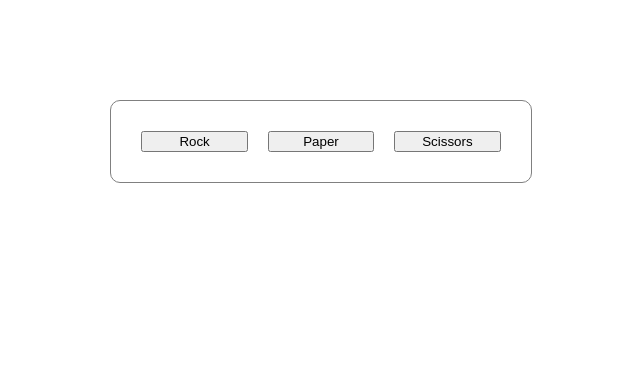
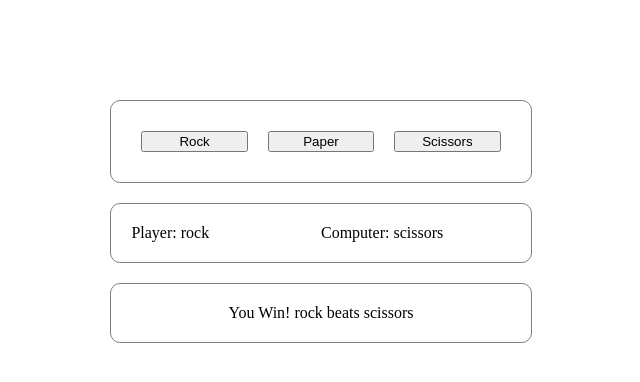
Before and after one commit to behnamgolds/odin-rock-paper-scissors, a plain HTML site: page index.html in a window 1280 px wide. Both pictures are taken after a click on the button "Rock". Shown: the whole page, without its empty margins (319-959 px from the left). Drawn offline with Linux system fonts and the light colour scheme.

Commit message:
Display choices
Add some elements to display the previous choices.

```diff
--- a/index.html
+++ b/index.html
@@ -12,6 +12,17 @@
       <button class="paper">Paper</button>
       <button class="scissors">Scissors</button>
     </div>
+    <div class="choices">
+      <div class="player-choice">
+        <label for="">Player:</label>
+        <span id="pchoice"></span>
+      </div>
+      <div class="computer-choice">
+        <label for="cchoice">Computer:</label>
+        <span id="cchoice"></span>
+      </div>
+    </div>
+    <div class="message">Press a button</div>
     <script src="index.js"></script>
   </body>
 </html>
--- a/index.js
+++ b/index.js
@@ -1,5 +1,4 @@
 const gameChoices = ["rock", "paper", "scissors"];
-const quitChoices = ["quit", "bye", "exit", "end"];
 
 function getComputerChoice() {
   return gameChoices[Math.floor(Math.random() * 3)];
@@ -20,18 +19,21 @@ function play(playerChoice, computerChoice) {
 }
 
 function game(e) {
+  let result = "";
+  let computerChoice = "";
   const playerChoice = e.target.classList.value;
   if (gameChoices.includes(playerChoice)) {
-    let computerChoice = getComputerChoice();
-    let result = play(playerChoice, computerChoice);
-    console.log(result);
-  } else if (quitChoices.includes(playerChoice)) {
-    console.log("You quit the game.");
-    continuePlaying = false;
-  } else {
-    console.log("Please select between 'rock', 'paper', 'scissors'");
+    computerChoice = getComputerChoice();
+    result = play(playerChoice, computerChoice);
+    // console.log(result);
   }
+  message.innerText = result;
+  pchoice.innerText = playerChoice;
+  cchoice.innerText = computerChoice;
 }
 
 const buttons = document.querySelectorAll(".game-buttons > button");
 buttons.forEach((button) => button.addEventListener("click", game));
+const message = document.querySelector(".message");
+const pchoice = document.querySelector("#pchoice");
+const cchoice = document.querySelector("#cchoice");
--- a/styles.css
+++ b/styles.css
@@ -3,7 +3,7 @@
     padding: 20px;
     border-radius: 10px;
     width: 30%;
-    margin: 100px auto;
+    margin: 100px auto 20px;
     display: flex;
     justify-content: space-between;
 }
@@ -12,3 +12,26 @@
     flex: 1;
     margin: 10px;
 }
+
+.choices {
+    border: 1px solid gray;
+    padding: 20px;
+    border-radius: 10px;
+    width: 30%;
+    margin: 10px auto 20px;
+    display: flex;
+    justify-content: space-between;
+}
+
+.choices > div {
+    flex: 1;
+}
+
+.message {
+    width: 30%;
+    margin: auto;
+    text-align: center;
+    border: 1px solid gray;
+    border-radius: 10px;
+    padding: 20px;
+}
```
